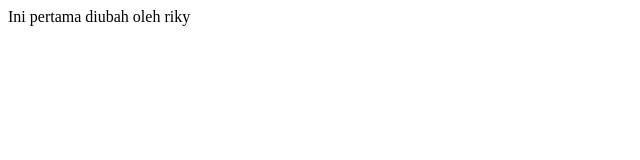
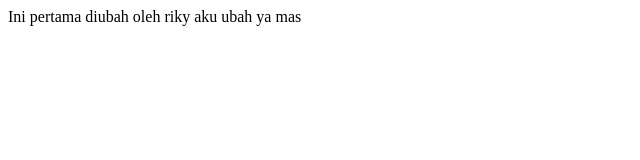
Before and after one commit to Neis2/perkenalan, a plain HTML site: page index.html in a window 1280 px wide. Shown: the whole page, without its empty margins (0-640 px from the left). Drawn offline with Linux system fonts and the light colour scheme.

Commit message:
ini sudah diubah

```diff
--- a/index.html
+++ b/index.html
@@ -7,5 +7,7 @@
 </head>
 <body>
     Ini pertama diubah oleh riky
+
+    aku ubah ya mas
 </body>
 </html>
```
